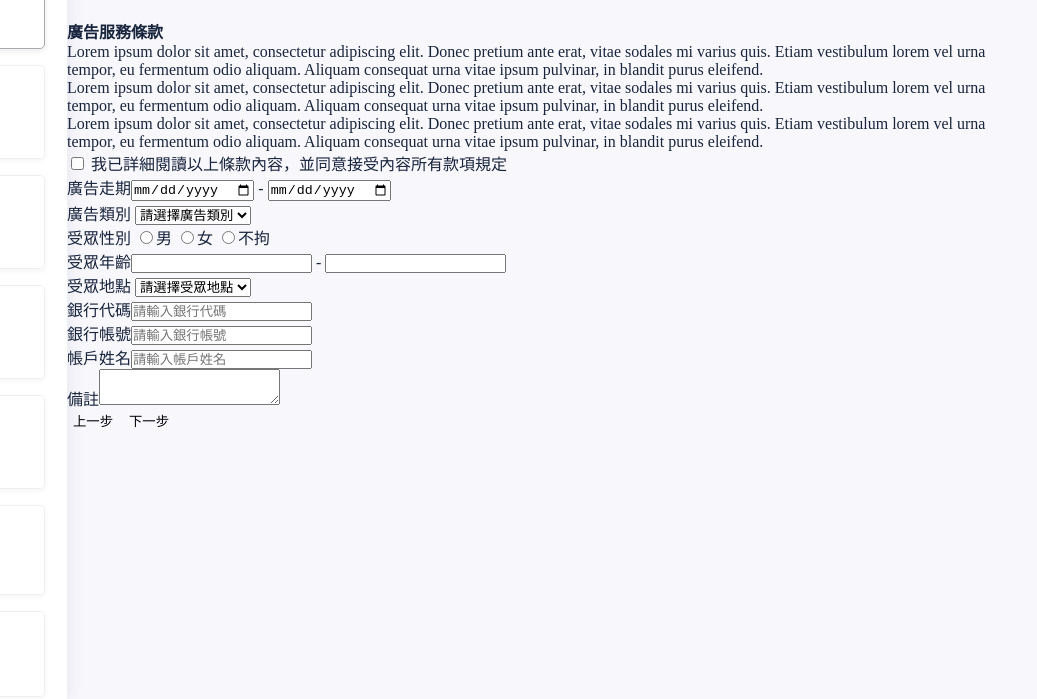
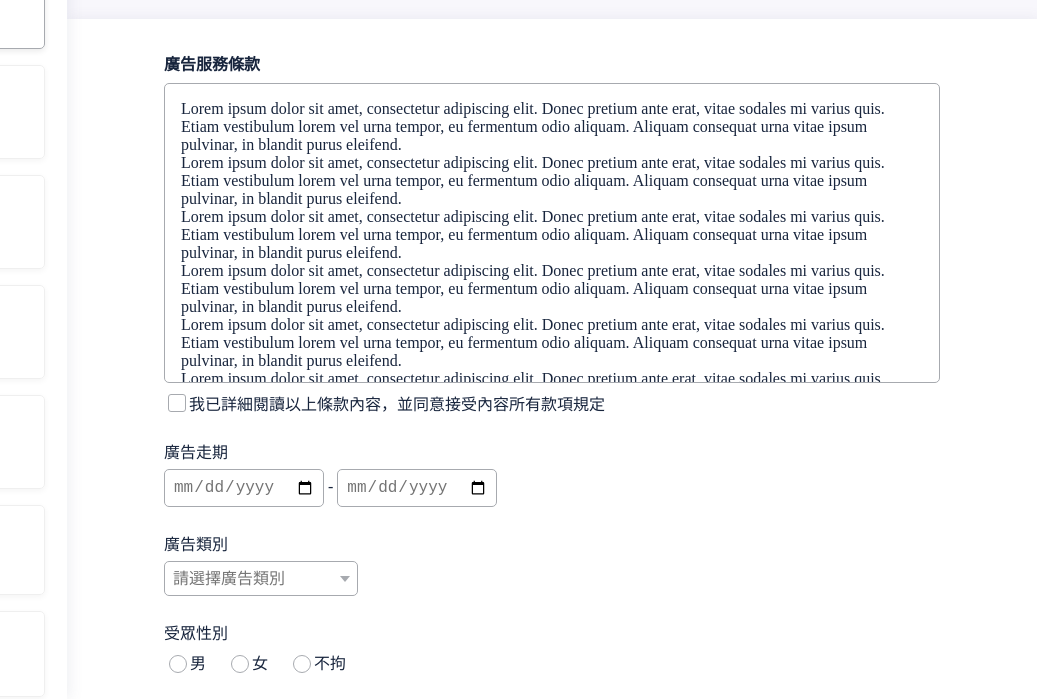
Before and after one commit to huanmingchang/commercial, a website built with webpack: page index.html in a window 1280 px wide. Shown: the part 101-800 px from the top of the page, 243-1280 px from the left. Built offline with nearby package versions, Linux system fonts and the light colour scheme.

Commit message:
feat: add form style

```diff
--- a/index.html
+++ b/index.html
@@ -40,7 +40,7 @@
         </div>
         <div class="right-content">
           <div id="step-control" class="stepper-panel">
-            <div class="stepper-container">
+            <div class="container stepper-container">
               <div class="step checked">
                 <div class="circle-container"></div>
                 <div class="label-container">啟用廣告服務</div>
@@ -57,14 +57,35 @@
               </div>
             </div>
           </div>
-          <div class="form-panel">
-            <div class="form-container">
+          <div class="form-panel scrollbar">
+            <div class="container form-container">
               <form id="a-form">
                 <div class="form-content">
                   <div class="part">
                     <h4>廣告服務條款</h4>
-                    <div class="terms-panel">
+                    <div class="terms-panel scrollbar my-2">
                       <div class="terms-content">
+                        <p>
+                          Lorem ipsum dolor sit amet, consectetur adipiscing
+                          elit. Donec pretium ante erat, vitae sodales mi varius
+                          quis. Etiam vestibulum lorem vel urna tempor, eu
+                          fermentum odio aliquam. Aliquam consequat urna vitae
+                          ipsum pulvinar, in blandit purus eleifend.
+                        </p>
+                        <p>
+                          Lorem ipsum dolor sit amet, consectetur adipiscing
+                          elit. Donec pretium ante erat, vitae sodales mi varius
+                          quis. Etiam vestibulum lorem vel urna tempor, eu
+                          fermentum odio aliquam. Aliquam consequat urna vitae
+                          ipsum pulvinar, in blandit purus eleifend.
+                        </p>
+                        <p>
+                          Lorem ipsum dolor sit amet, consectetur adipiscing
+                          elit. Donec pretium ante erat, vitae sodales mi varius
+                          quis. Etiam vestibulum lorem vel urna tempor, eu
+                          fermentum odio aliquam. Aliquam consequat urna vitae
+                          ipsum pulvinar, in blandit purus eleifend.
+                        </p>
                         <p>
                           Lorem ipsum dolor sit amet, consectetur adipiscing
                           elit. Donec pretium ante erat, vitae sodales mi varius
@@ -88,7 +109,7 @@
                         </p>
                       </div>
                     </div>
-                    <div class="form-row">
+                    <div class="form-row d-flex align-items-center">
                       <input id="terms-check" type="checkbox" />
                       <label for=""
                         >我已詳細閱讀以上條款內容，並同意接受內容所有款項規定</label
@@ -102,12 +123,20 @@
                         id="a-time-start"
                         name="a-time-start"
                         type="date"
+                        required
                       />
-                      - <input id="a-time-end" name="a-time-end" type="date" />
+                      -
+                      <input
+                        id="a-time-end"
+                        name="a-time-end"
+                        type="date"
+                        required
+                      />
                     </div>
                     <div class="form-row">
                       <label>廣告類別</label>
-                      <select name="a-type" id="a-type">
+                      <div class="select-wrapper">
+                        <select name="a-type" id="a-type" required>
                           <option value="" disabled selected>
                             請選擇廣告類別
                           </option>
@@ -118,29 +147,36 @@
                           <option value="all">不拘</option>
                         </select>
                       </div>
+                    </div>
                     <div class="form-row">
                       <label for="">受眾性別</label>
-                      <input name="ta-gender" type="radio" value="male" /><label
-                        for=""
-                        >男</label
-                      >
+                      <div class="d-flex align-items-center">
+                        <input
+                          name="ta-gender"
+                          type="radio"
+                          value="male"
+                        /><label for="">男</label>
                         <input
                           name="ta-gender"
                           type="radio"
                           value="female"
                         /><label for="">女</label>
-                      <input name="ta-gender" type="radio" value="all" /><label
-                        for=""
-                        >不拘</label
-                      >
+                        <input
+                          name="ta-gender"
+                          type="radio"
+                          value="all"
+                        /><label for="">不拘</label>
+                      </div>
                     </div>
                     <div class="form-row">
-                      <label for="">受眾年齡</label><input type="number" /> -
-                      <input type="number" />
+                      <label for="">受眾年齡</label
+                      ><input type="number" min="13" max="65" value="13" /> -
+                      <input type="number" min="13" max="65" value="65" />
                     </div>
                     <div class="form-row">
                       <label for="">受眾地點</label>
-                      <select name="a-type" id="a-location">
+                      <div class="select-wrapper">
+                        <select name="a-type" id="a-location" required>
                           <option value="" disabled selected>
                             請選擇受眾地點
                           </option>
@@ -150,6 +186,7 @@
                           <option value="">中部</option>
                           <option value="">不拘</option>
                         </select>
+                      </div>
                     </div>
                   </div>
                   <div class="part">
@@ -178,7 +215,7 @@
                       />
                     </div>
                     <div class="form-row">
-                      <label for="">備註</label><textarea id="note"></textarea>
+                      <label for="">備註</label><textarea id="note" class="scrollbar" rows="3"></textarea>
                     </div>
                   </div>
                 </div>
--- a/src/scss/main.scss
+++ b/src/scss/main.scss
@@ -170,6 +170,17 @@ $spacers: (
 
 %standard-boxshadow {
   box-shadow: 3px 0 13px 0 rgba(100, 112, 134, 0.1);
+}
+
+%input-style {
+  border: 1px solid $light-gray;
+  border-radius: 5px;
+  padding: 0.5em;
+  font-size: 1rem;
+  &:hover,
+  &:focus {
+    border-color: $dark-gray;
+  }
 }
 
 html {
@@ -369,13 +380,17 @@ nav {
 
 .right-content {
   flex: 1;
+  display: flex;
+  flex-direction: column;
+  .container {
+    width: 80%;
+    margin: 0 auto;
+  }
 }
 
 .stepper-panel {
   height: 120px;
   .stepper-container {
-    width: 80%;
-    margin: 0 auto;
     display: flex;
     padding-top: 40px;
   }
@@ -421,3 +436,125 @@ nav {
     background-color: $light-gray;
   }
 }
+
+.form-panel {
+  @extend %standard-boxshadow;
+  background-color: $white;
+  padding: 32px 0;
+  flex: 1;
+  overflow-y: scroll;
+  .terms-panel {
+    max-height: 300px;
+    padding: 16px;
+    border: 1px solid $light-gray;
+    border-radius: 5px;
+    overflow-y: scroll;
+  }
+}
+
+form {
+  .form-row {
+    margin-bottom: 24px;
+    > label {
+      display: block;
+      margin-bottom: 6px;
+      font-weight: 500;
+    }
+  }
+  input {
+    @extend %input-style;
+
+    &[type='checkbox'],
+    &[type='radio'] {
+      -webkit-appearance: none;
+      cursor: pointer;
+      ~ label {
+        display: inline-block;
+        font-weight: normal;
+        margin: 0;
+      }
+    }
+
+    &[type='checkbox'] {
+      border-radius: 3px;
+      position: relative;
+
+      &:checked {
+        background-color: $secondary-blue;
+        &:after {
+          content: '\2714';
+          position: absolute;
+          top: 0;
+          left: 3px;
+          font-size: 12px;
+          color: $white;
+        }
+      }
+      &:focus {
+        border-color: $light-gray;
+      }
+
+      &:hover {
+        border-color: $dark-gray;
+      }
+    }
+
+    &[type='radio'] {
+      border-radius: 50%;
+
+      &:checked {
+        box-shadow: inset 0 0 0 5px $secondary-blue;
+      }
+
+      ~ label {
+        margin-right: 20px;
+      }
+    }
+
+    &[type='date'] {
+      cursor: pointer;
+      &:invalid {
+        color: #747474;
+      }
+    }
+
+    &[type='number'] {
+      width: 60px;
+    }
+  }
+
+  .select-wrapper {
+    position: relative;
+    width: 25%;
+    z-index: 0;
+    &:after {
+      content: '';
+      border-style: solid;
+      border-width: 6px 5px 0 5px;
+      border-color: $light-gray transparent transparent transparent;
+      position: absolute;
+      top: 50%;
+      right: 8px;
+      transform: translateY(-50%);
+      z-index: -1;
+    }
+  }
+
+  select {
+    @extend %input-style;
+    -webkit-appearance: none;
+    cursor: pointer;
+    width: 100%;
+    background-color: transparent;
+
+    &:invalid {
+      color: #747474;
+    }
+  }
+
+  textarea {
+    @extend %input-style;
+    resize: none;
+    overflow-y: scroll;
+  }
+}
```
Also changed, not shown: dist/main.css. Lines whose indentation alone changed are shown as unchanged.
